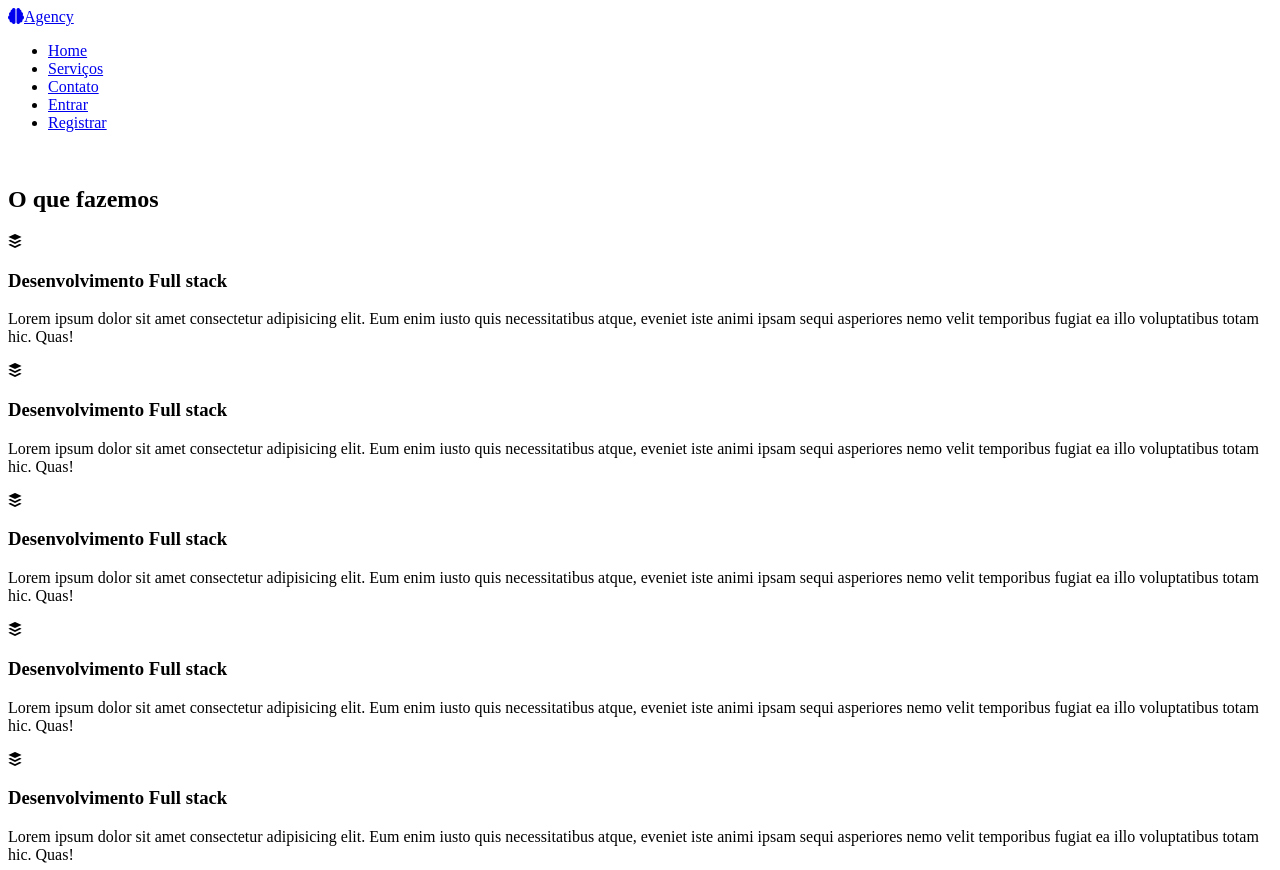
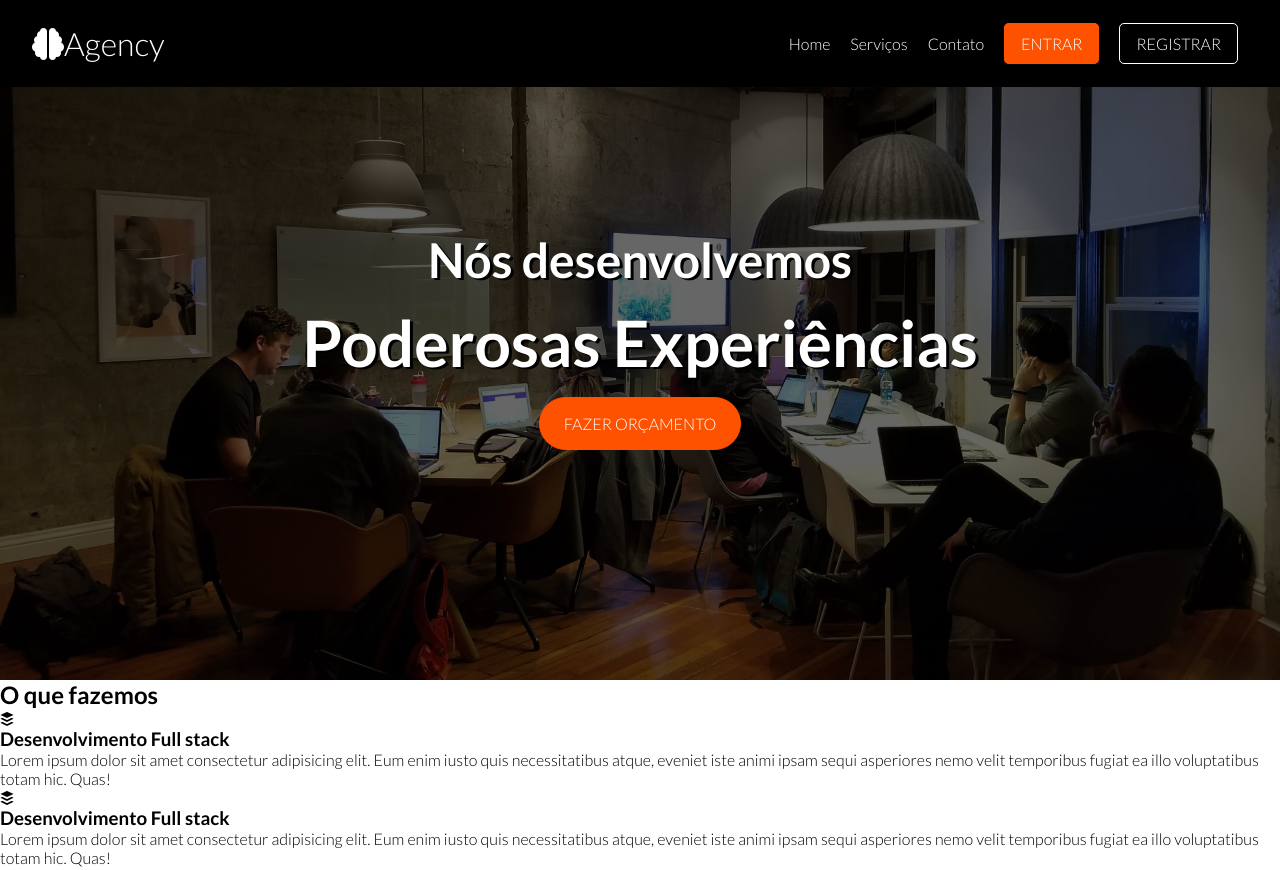
Before and after one commit to viniciusshenri96/project-agency, a plain HTML site: page index.html in a window 1280 px wide. Shown: the top 870 px of the page. Drawn offline with Linux system fonts and the light colour scheme.

Commit message:
:lipstick: feat: Header and Menu CSS stylization

```diff
--- a/index.html
+++ b/index.html
@@ -31,6 +31,7 @@
     <header id="main-banner">
       <div class="nav-container">
         <a href="/" class="brand"> <i class="fas fa-brain"></i>Agency</a>
+
         <nav>
           <ul class="nav-container-navbar">
             <li>
@@ -51,6 +52,12 @@
           </ul>
         </nav>
         <i class="fas fas-bars"></i>
+      </div>
+
+      <div class="title-container">
+        <h2>Nós desenvolvemos</h2>
+        <h1>Poderosas Experiências</h1>
+        <a href="#" class="btn btn-primary btn-rounded">Fazer Orçamento</a>
       </div>
     </header>
 
--- /dev/null
+++ b/sass/_utilities.sass
@@ -0,0 +1,48 @@
+// MIXINS
+@mixin reset
+  *
+    margin: 0
+    padding: 0
+    box-sizing: border-box
+    font-family: 'Lato'
+
+  a
+    text-decoration: none
+
+  li
+    list-style: none
+
+@mixin main-hover
+  transition: .3s
+
+  &:hover
+    color: $primary-color
+
+// PLACEHOLDER SELECTORS
+%title-text-shadow
+  text-shadow: 3px 2px $black
+
+// BTNS
+.btn
+  padding: .6rem 1rem
+  border: 1px solid $light-color
+  text-transform: uppercase
+  border-radius: 5px
+  transition: .3s
+  color: $light-color
+
+  &:hover
+    border-color: $primary-color
+    color: $primary-color
+
+  &-primary
+    background-color: $primary-color
+    border-color: $primary-color
+
+    &:hover
+      background-color: transparent
+
+  &-rounded
+    margin-top: 1rem
+    border-radius: 2rem
+    padding: 1rem 1.5rem
--- /dev/null
+++ b/sass/_variables.sass
@@ -0,0 +1,7 @@
+$primary-color: #ff5200
+$light-color: #fff
+$dark-color: #181920
+$text-color: #8b8e94
+$black: #000
+$secondary-bg: #e5eaff
+$footer-bg: #1d1d1d
--- a/sass/styles.sass
+++ b/sass/styles.sass
@@ -1,3 +1,60 @@
-h1
-  color: red
-  font-family: 'lato'
+@import 'variables'
+@import 'utilities'
+
+@include reset
+
+#main-banner
+  background: linear-gradient(rgba(0, 0, 0, .6), rgba(0, 0, 0, .6)), url('../img/office.jpg')
+  height: 85vh
+  background-size: cover
+  background-position: center
+
+  .nav-container
+    display: flex
+    justify-content: space-between
+    position: fixed
+    top: 0
+    left: 0
+    width: 100%
+    padding: 1.5rem 2rem
+    background-color: $black
+    z-index: 10
+
+    .brand
+      color: $light-color
+      font-size: 2rem
+      @include main-hover
+
+    &-navbar
+      display: flex
+      align-items: center
+      height: 100%
+
+      li
+        margin: 5px 10px
+
+        a
+          color: $light-color
+          @include main-hover
+
+    .fas.fas-bars
+      font-size: 2rem
+      color: #fff
+      display: none
+
+  .title-container
+    color: $light-color
+    display: flex
+    flex-direction: column
+    align-items: center
+    justify-content: center
+    height: 100%
+
+    h2
+      font-size: 3rem
+      @extend %title-text-shadow
+
+    h1
+      font-size: 4rem
+      margin-top: 1rem
+      @extend %title-text-shadow
```
Also changed, not shown: css/styles.css, 1 other file.
